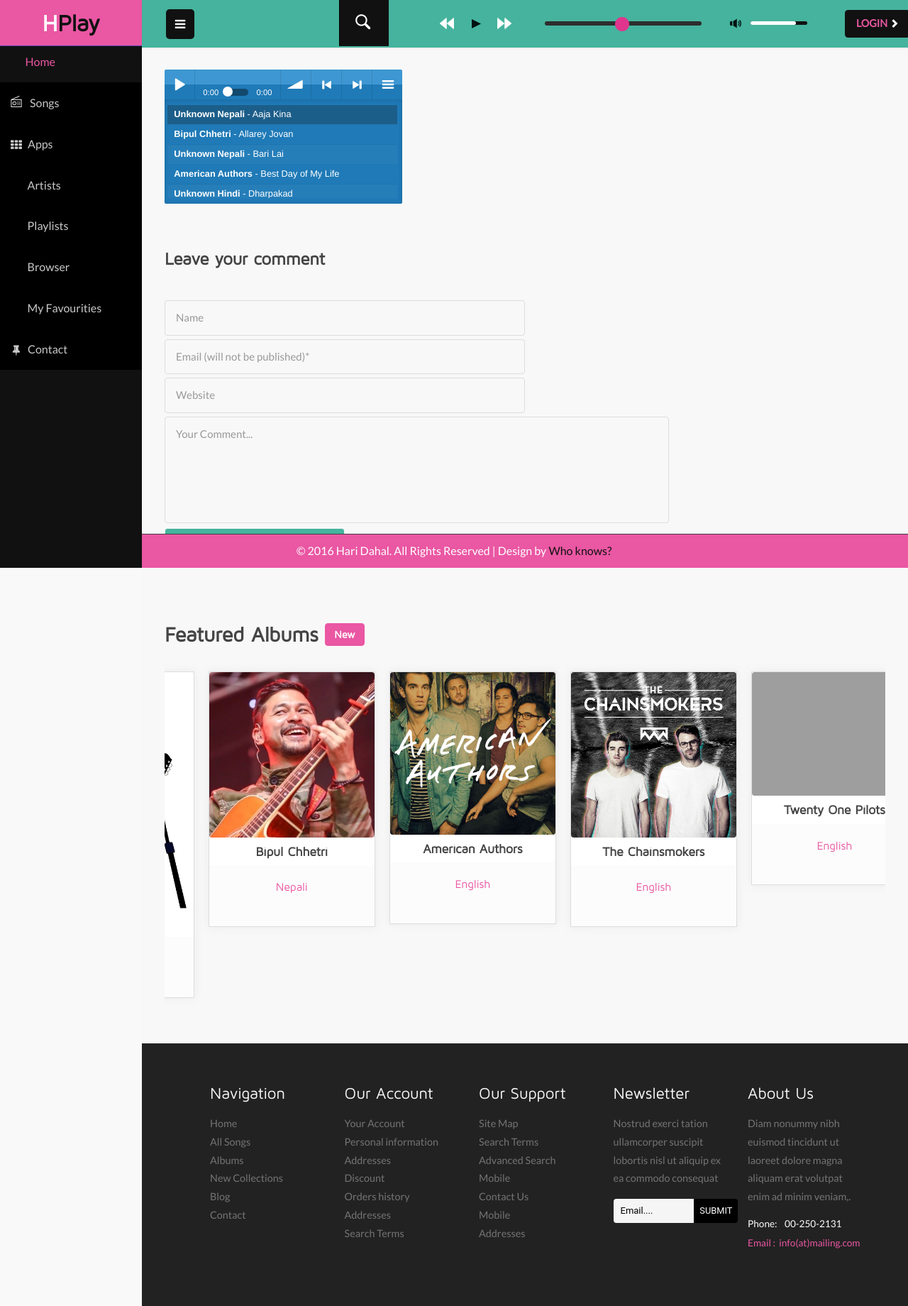
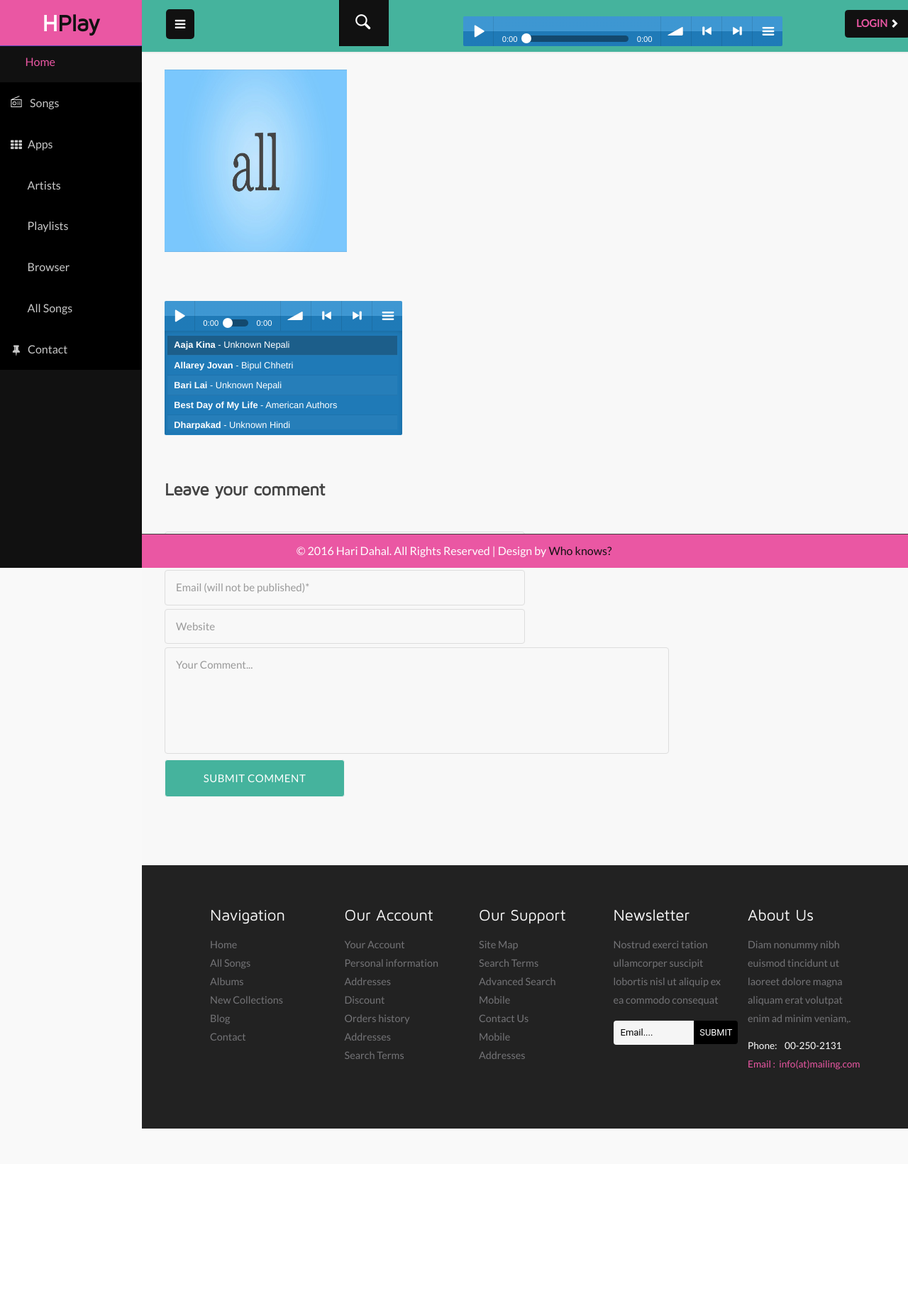
Before and after one commit to hkdahal/music-player, a Django app: page /songs in a window 1280 px wide. Shown: the top 1840 px of the page at 71% size. After the commit the page ends 1590 px from the top, so only its background shows below. Run offline with Django 3.2, Linux system fonts and the light colour scheme; data comes from the database, SQL or seed files in the repository; some libraries are stand-ins or nearby versions; grey boxes are pictures that could not be loaded.

Commit message:
NiceScroll js updated; AudioPlayer for header added; Player with image display

```diff
--- a/hPlay/static/js/scripts.js
+++ b/hPlay/static/js/scripts.js
@@ -1,5 +1,20 @@
 (function() {
     "use strict";
+
+
+
+    // custom scrollbar
+
+    $("html").niceScroll({styler:"fb",cursorcolor:"#45B39D", cursorwidth: '5', cursorborderradius: '10px', background: '#444', spacebarenabled:false, cursorborder: '0',  zindex: '1000'});
+
+    $(".left-side").niceScroll({styler:"fb",cursorcolor:"#45B39D", cursorwidth: '3', cursorborderradius: '10px', background: '#444', spacebarenabled:false, cursorborder: '0'});
+
+
+    $(".left-side").getNiceScroll();
+    if ($('body').hasClass('left-side-collapsed')) {
+        $(".left-side").getNiceScroll().hide();
+    }
+
 
 
     // Toggle Left Menu
--- a/hPlay/templates/hPlay/base.html
+++ b/hPlay/templates/hPlay/base.html
@@ -33,7 +33,7 @@
 					<div class="profile_details">
 
                         {% include 'hPlay/widgets/search.html' %}
-                        {% include 'hPlay/widgets/header_audio_player.html' %}
+                        {% include 'hPlay/player/header_my_player.html' %}
 
                         {% include 'hPlay/widgets/login.html' %}
                         <div class="clearfix"> </div>
@@ -62,8 +62,7 @@
 
                     {% endblock innerContent %}
                 </div>
-						<!--body wrapper start-->
-                {% include 'hPlay/widgets/featured.html' %}
+
             </div>
 
             <div class="clearfix"></div>
@@ -73,7 +72,7 @@
 
  </section>
 
-
+<script src=" {% static 'js/jquery.nicescroll.js' %} "></script>
 <script src=" {% static 'js/scripts.js' %} "></script>
 <!-- Bootstrap Core JavaScript -->
 <script src=" {% static 'js/bootstrap.js' %} "></script>
--- a/hPlay/templates/hPlay/content_page.html
+++ b/hPlay/templates/hPlay/content_page.html
@@ -12,6 +12,14 @@
         {% include 'hPlay/404.html' %}
     {% else %}
         <div class="single_left">
+        {% if cover %}
+            <img src="{% static cover %}" width="257" height="257">
+        {% endif %}
+            <br>
+            <br>
+
+            <br>
+            <br>
             {% include 'hPlay/player/small_player.html' %}
         </div>
         <div class="clearfix"> </div>
--- /dev/null
+++ b/hPlay/templates/hPlay/player/compact_player.html
@@ -0,0 +1,93 @@
+{% load staticfiles %}
+
+
+<div>
+     <script type="text/javascript" src="{% static 'js/soundmanager2/script/soundmanager2.js' %}"></script>
+     <script src="{% static 'js/bar-ui.js' %}"></script>
+     <link rel="stylesheet" href="{% static 'css/bar-ui.css' %}" />
+
+        <div class="sm2-bar-ui">
+            <div class="bd sm2-main-controls">
+
+                <div class="sm2-inline-texture"></div>
+                <div class="sm2-inline-gradient"></div>
+
+                <div class="sm2-inline-element sm2-button-element">
+                    <div class="sm2-button-bd">
+                        <a href="#play" class="sm2-inline-button play-pause">Play / pause</a>
+                    </div>
+                </div>
+
+
+                <div class="sm2-inline-element sm2-inline-status">
+                    <div class="sm2-playlist">
+                        <div class="sm2-playlist-target">
+             <!-- playlist <ul> + <li> markup will be injected here -->
+             <!-- if you want default / non-JS content, you can put that here. -->
+                            <noscript><p>JavaScript is required.</p></noscript>
+                        </div>
+                    </div>
+
+                    <div class="sm2-progress">
+                        <div class="sm2-row">
+                            <div class="sm2-inline-time">0:00</div>
+                            <div class="sm2-progress-bd">
+                                <div class="sm2-progress-track">
+                                    <div class="sm2-progress-bar"></div>
+                                    <div class="sm2-progress-ball"><div class="icon-overlay"></div></div>
+                                </div>
+                            </div>
+
+                            <div class="sm2-inline-duration">0:00</div>
+                        </div>
+                    </div>
+                </div>
+
+
+                <div class="sm2-inline-element sm2-button-element sm2-volume">
+                    <div class="sm2-button-bd">
+                        <span class="sm2-inline-button sm2-volume-control volume-shade"></span>
+                        <a href="#volume" class="sm2-inline-button sm2-volume-control">volume</a>
+                    </div>
+                </div>
+
+                <div class="sm2-inline-element sm2-button-element">
+                    <div class="sm2-button-bd">
+                        <a href="#prev" title="Previous" class="sm2-inline-button previous">&lt; previous</a>
+                    </div>
+                </div>
+
+                <div class="sm2-inline-element sm2-button-element">
+                    <div class="sm2-button-bd">
+                        <a href="#next" title="Next" class="sm2-inline-button next">&gt; next</a>
+                    </div>
+                </div>
+
+                <div class="sm2-inline-element sm2-button-element sm2-menu">
+                    <div class="sm2-button-bd">
+                        <a href="#menu" class="sm2-inline-button menu">menu</a>
+                    </div>
+                </div>
+            </div>
+
+
+            <div class="bd sm2-playlist-drawer sm2-element">
+                <div class="sm2-inline-texture">
+                    <div class="sm2-box-shadow"></div>
+                </div>
+
+          <!-- playlist content is mirrored here -->
+                <div class="sm2-playlist-wrapper">
+
+        <ul class="sm2-playlist-bd">
+
+         <!-- standard one-line items -->
+            <li><a href="{% static 'media/Behti Hawa Sa Tha Woh.mp3' %}"><b>Song of the Day: Beheti Hawa Sa Tha Woh</b> - 3 idiots</a></li>
+
+
+        </ul>
+    </div>
+            </div>
+
+        </div>
+</div>
--- /dev/null
+++ b/hPlay/templates/hPlay/player/header_my_player.html
@@ -0,0 +1,6 @@
+{% load staticfiles %}
+
+<div class="col-md-4 player">
+        <br>
+        {% include 'hPlay/player/compact_player.html' %}
+</div>
--- a/hPlay/templates/hPlay/player/playlist.html
+++ b/hPlay/templates/hPlay/player/playlist.html
@@ -4,7 +4,7 @@
 
          <!-- standard one-line items -->
             {% for song in playlist %}
-                <li><a href="{{ song.url }}"><b>{{ song.artist }}</b> - {{ song.title }}</a></li>
+                <li><a href="{{ song.url }}"><b>{{ song.title }}</b> - {{ song.artist }}</a></li>
             {% endfor %}
 
         </ul>
--- a/hPlay/templates/hPlay/widgets/header_audio_player.html
+++ b/hPlay/templates/hPlay/widgets/header_audio_player.html
@@ -1,6 +1,7 @@
 {% load staticfiles %}
 
 <div class="col-md-4 player">
+
         <div class="audio-player">
             <audio id="audio-player"  controls="controls">
             <source src=" {% static 'media/Behti Hawa Sa Tha Woh.mp3' %} " type="audio/mpeg">
--- a/hPlay/templates/hPlay/widgets/left_slidebar.html
+++ b/hPlay/templates/hPlay/widgets/left_slidebar.html
@@ -29,12 +29,8 @@
                     <li><a href="#">Services</a> </li>
                 </ul>
             </li>
-            <li class="menu-list"><a href="#"><i class="lnr lnr-heart"></i>  <span>My Favourities</span></a>
-                <ul class="sub-menu-list">
-                    <li><a href="/songs">All Songs</a></li>
-                </ul>
-            </li>
-            <li class="menu-list"><a href="#"><i class="fa fa-thumb-tack"></i><span>Contact</span></a>
+            <li><a href="/songs"><i class="lnr lnr-heart"></i> <span>All Songs</span></a></li>
+            <li class="menu-list"><a href=""><i class="fa fa-thumb-tack"></i><span>Contact</span></a>
                 <ul class="sub-menu-list">
                     <li><a href="#">Location</a> </li>
                 </ul>
--- a/hPlay/views.py
+++ b/hPlay/views.py
@@ -12,17 +12,23 @@ def index(request):
 
 
 def songs_per_artist(request, name):
-    songs = Song.objects.filter(artist__first_name__icontains=name.split()[0])
+    songs = Song.objects.filter(
+        artist__first_name__icontains=name.split()[0]).order_by('title')
+    cover = Artist.objects.filter(
+        first_name__icontains=name.split()[0])[0].image
+    cover = 'posters/artists/'+cover
     return render(request,
                   'hPlay/content_page.html',
-                  context={'playlist': songs})
+                  context={'playlist': songs, 'cover': cover})
 
 
 def songs_per_playlist(request, name):
     songs = Song.objects.filter(playlist__name=name)
+    cover = Playlist.objects.filter(name=name)[0].cover_art
+    cover = 'posters/cover arts/' + cover
     return render(request,
                   'hPlay/content_page.html',
-                  context={'playlist': songs})
+                  context={'playlist': songs, 'cover': cover})
 
 
 def artists(request):
@@ -51,8 +57,9 @@ def playlists(request):
 
 def songs(request):
     songs = Song.objects.all().order_by('title')
-
-    return render(request, 'hPlay/content_page.html', context={'playlist': songs})
+    cover = 'posters/cover arts/All.jpg'
+    return render(request, 'hPlay/content_page.html',
+                  context={'playlist': songs, 'cover': cover})
 
 
 def error_404(request):
```
Also changed, not shown: hPlay/static/js/bar-ui.js (line endings or trailing spaces), hPlay/static/js/soundmanager2/script/soundmanager2-nodebug-jsmin.js, hPlay/static/js/soundmanager2/script/soundmanager2-nodebug.js (line endings or trailing spaces), hPlay/static/js/soundmanager2/script/soundmanager2.js, 3 other files.
